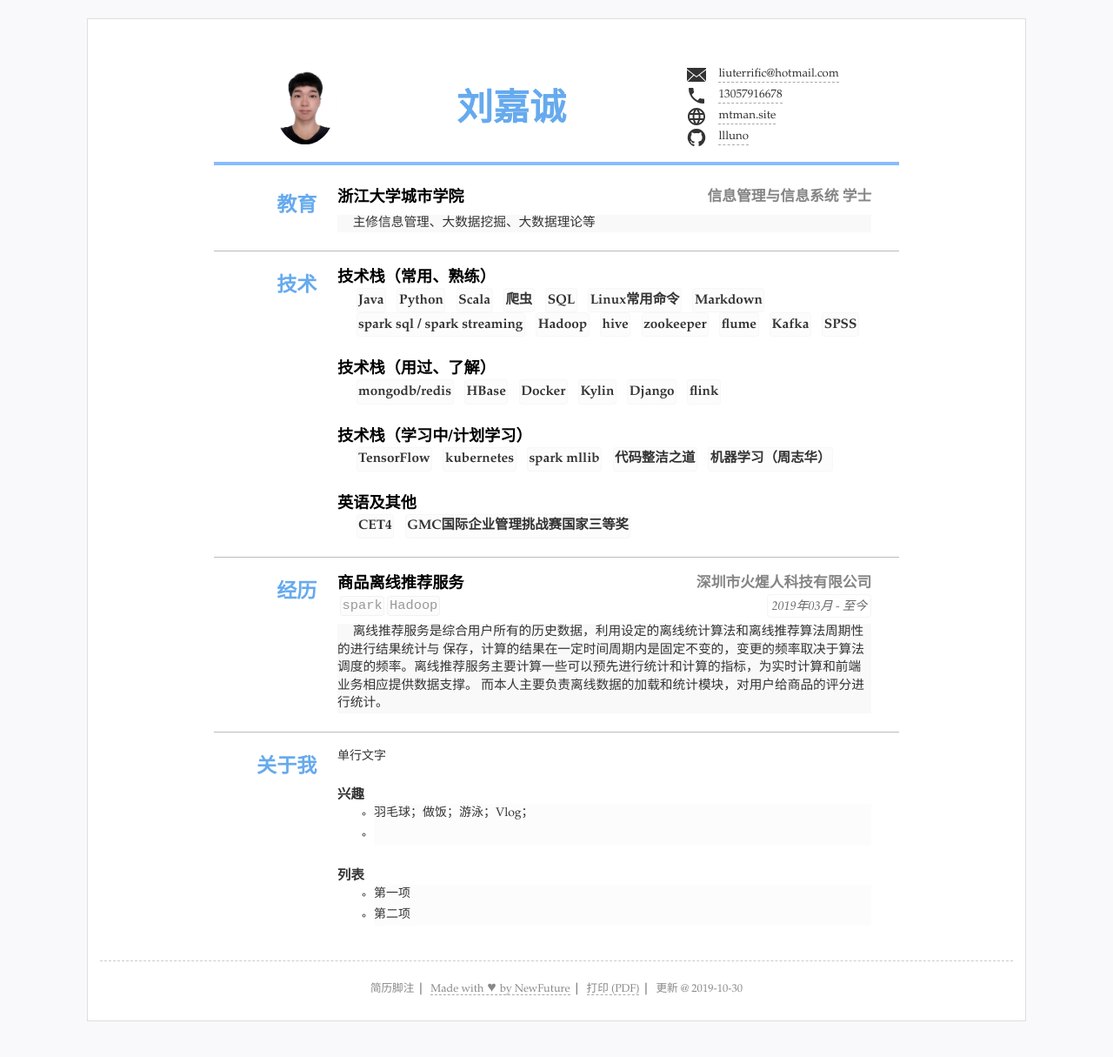
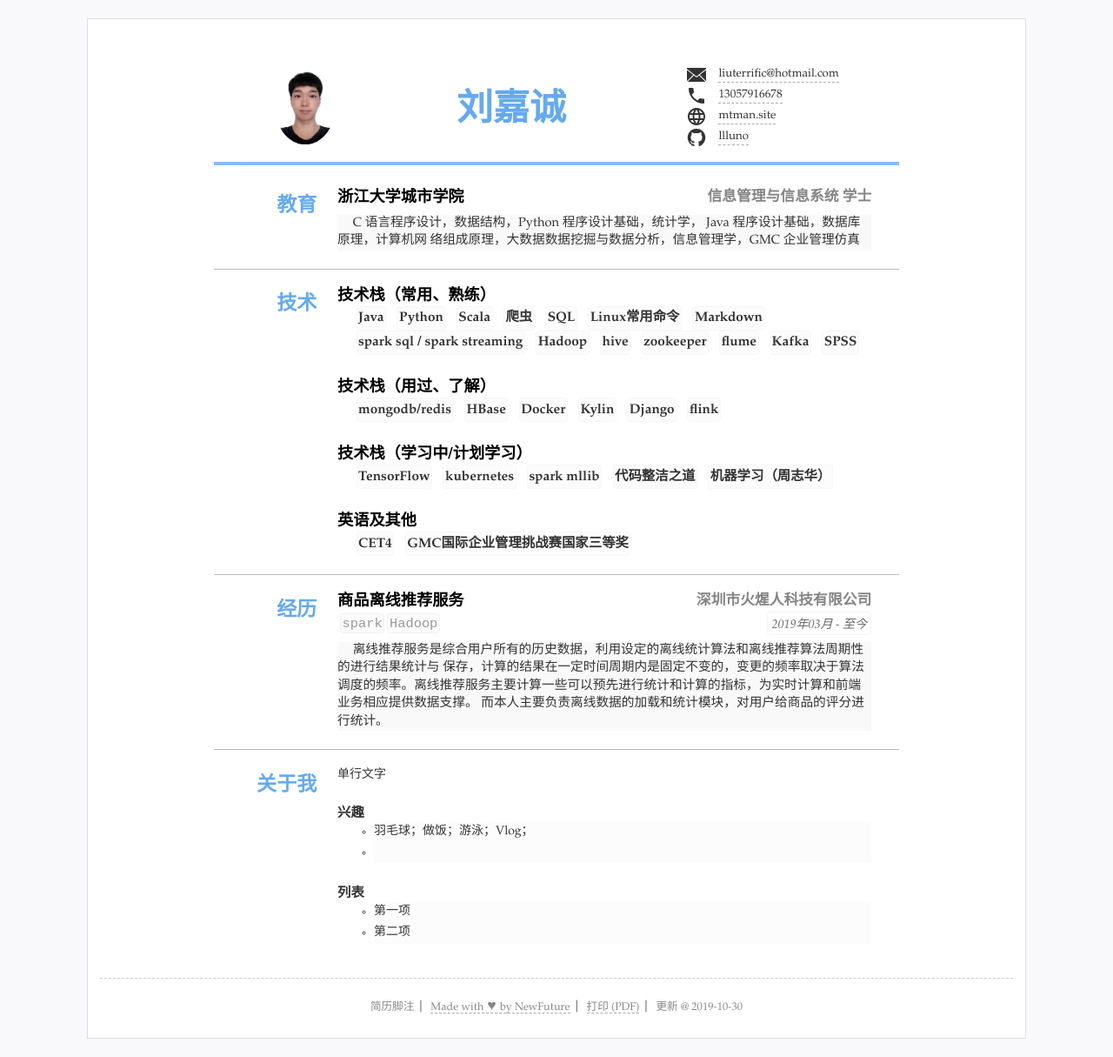
Before and after one commit to llluno/resume, a Jekyll site: the page built from index.html, in a window 1280 px wide. Shown: the whole page at 87% size. Built offline with Jekyll 4.4.1, drawn with Linux system fonts in a browser that asks for light colours.

Commit message:
Update resume.yml

```diff
--- a/_data/resume.yml
+++ b/_data/resume.yml
@@ -33,7 +33,7 @@ main: #简历主要内容，
   - title: 浙江大学城市学院
     duration: ""
     sub: 信息管理与信息系统 学士
-    detail: 主修信息管理、大数据挖掘、大数据理论等
+    detail: C 语言程序设计，数据结构，Python 程序设计基础，统计学， Java 程序设计基础，数据库原理，计算机网 络组成原理，大数据数据挖掘与数据分析，信息管理学，GMC 企业管理仿真
 
 - type: skills
   name: 技术
```
